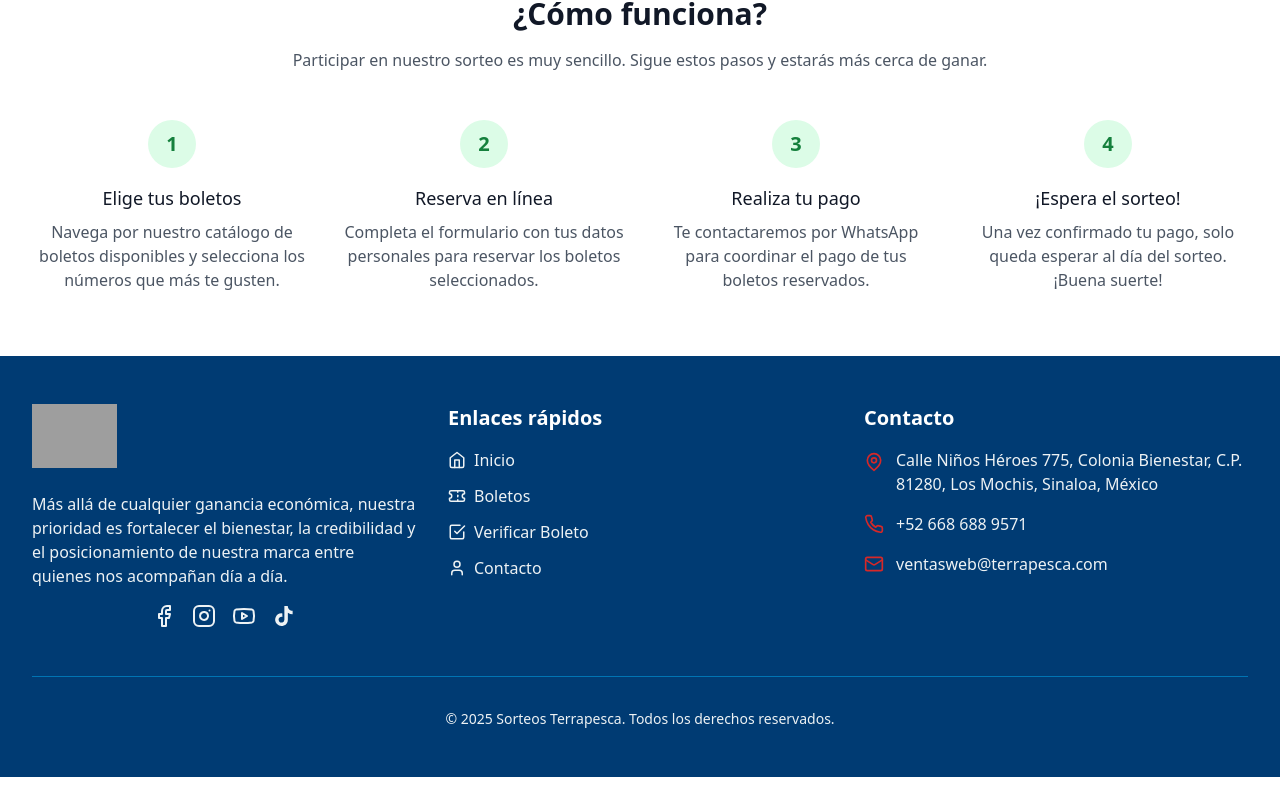
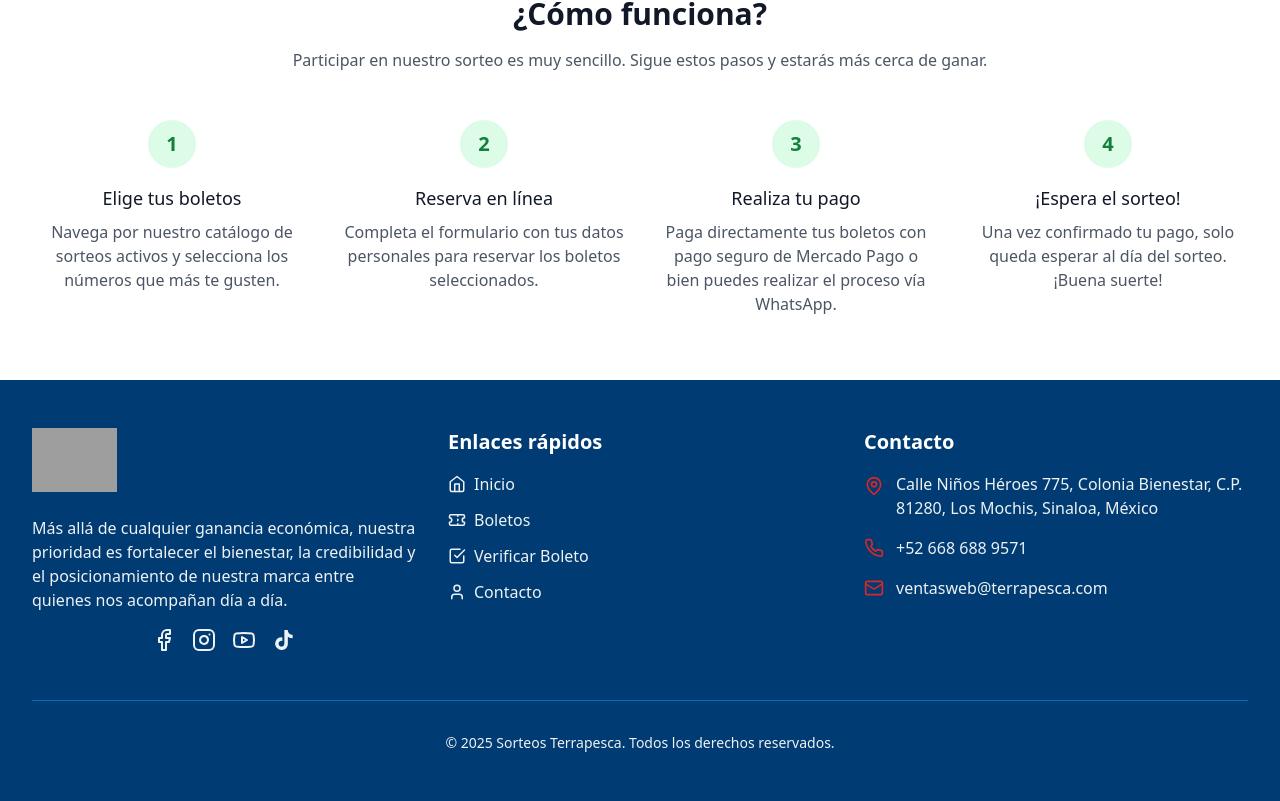
Before and after one commit to Gared1981/RIFASTERRAPESCA, a React (Vite) app: page / in a window 1280 px wide. Shown: the part 1240-2041 px from the top of the page. Before the commit the page ends 2017 px from the top, so only its background shows below. Built offline with nearby package versions, Linux system fonts and the light colour scheme; no server answers; the database is empty; grey boxes are pictures that could not be loaded.

Commit message:
Actualizar sección Cómo Funciona

```diff
--- a/src/pages/HomePage.tsx
+++ b/src/pages/HomePage.tsx
@@ -230,7 +230,7 @@ const HomePage: React.FC = () => {
               </div>
               <h3 className="text-lg font-medium text-gray-900 mb-2">Elige tus boletos</h3>
               <p className="text-gray-600">
-                Navega por nuestro catálogo de boletos disponibles y selecciona los números que más te gusten.
+                Navega por nuestro catálogo de sorteos activos y selecciona los números que más te gusten.
               </p>
             </div>
 
@@ -250,7 +250,7 @@ const HomePage: React.FC = () => {
               </div>
               <h3 className="text-lg font-medium text-gray-900 mb-2">Realiza tu pago</h3>
               <p className="text-gray-600">
-                Te contactaremos por WhatsApp para coordinar el pago de tus boletos reservados.
+                Paga directamente tus boletos con pago seguro de Mercado Pago o bien puedes realizar el proceso vía WhatsApp.
               </p>
             </div>
 
```
Also changed, not shown: 1 other file (tests, documents, lock files or other folders).
